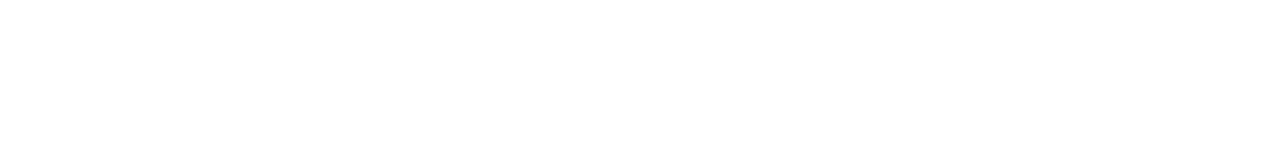
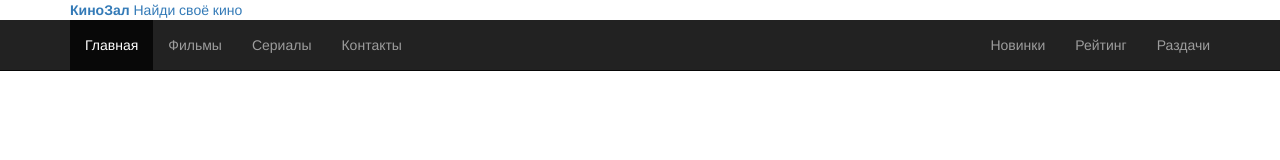
Before and after one commit to Kristina-7/kinozal-template-init-project, a website: page index.html in a window 1280 px wide. Drawn offline with Linux system fonts and the light colour scheme.

Commit message:
razmetka header

```diff
--- a/index.html
+++ b/index.html
@@ -4,13 +4,12 @@
 
 <head>
   <meta charset="UTF-8">
-  <meta name="viewport"
-        content="width=device-width, initial-scale=1.0, minimum-scale=1.0">
+  <meta name="viewport" content="width=device-width, initial-scale=1.0, minimum-scale=1.0">
   <meta http-equiv="X-UA-Compatible" content="ie=edge">
   <title>КиноЗал</title>
   <link href="libs/bootstrap/dist/css/bootstrap.min.css" rel="stylesheet">
   <link href="https://fonts.googleapis.com/css2?family=PT+Sans:wght@400;700&family=PT+Serif:wght@400;700&display=swap"
-        rel="stylesheet">
+    rel="stylesheet">
   <link href="assets/css/style.css" rel="stylesheet">
   <link rel="icon" href="assets/img/favicon.png" type="image/x-icon">
   <!--[if lt IE 9]>
@@ -20,10 +19,54 @@
 </head>
 
 <body>
+  <header class="header">
+    <div class="header-logo">
+      <div class="container">
+        <a href="/">
+          <strong class="header-logo__title">КиноЗал</strong>
+          <span class="header-logo__description">Найди своё кино</span>
+        </a>
+      </div>
+    </div>
 
 
-<script src="libs/jquery/dist/jquery.min.js"></script>
-<script src="libs/bootstrap/dist/js/bootstrap.min.js"></script>
+    <div class="header-menu">
+      <nav class="navbar navbar-inverse navbar-static-top">
+        <div class="container">
+          <!-- Brand and toggle get grouped for better mobile display -->
+          <div class="navbar-header">
+            <button type="button" class="navbar-toggle collapsed" data-toggle="collapse" data-target="#navbar-top"
+              aria-expanded="false">
+              <span class="sr-only">Toggle navigation</span>
+              <span class="icon-bar"></span>
+              <span class="icon-bar"></span>
+              <span class="icon-bar"></span>
+            </button>
+          </div>
+
+          <!-- Collect the nav links, forms, and other content for toggling -->
+          <div class="collapse navbar-collapse" id="bs-example-navbar-collapse-1">
+            <ul class="nav navbar-nav navbar-left">
+              <li class="active"><a href="#">Главная <span class="sr-only">(current)</span></a></li>
+              <li><a href="#">Фильмы</a></li>
+              <li><a href="#">Сериалы</a></li>
+              <li><a href="#">Контакты</a></li>
+            </ul>
+            <ul class="nav navbar-nav navbar-right">
+              <li><a href="#">Новинки</a></li>
+              <li><a href="#">Рейтинг</a></li>
+              <li><a href="#">Раздачи</a></li>
+            </ul>
+            </li>
+            </ul>
+          </div><!-- /.navbar-collapse -->
+        </div><!-- /.container-fluid -->
+      </nav>
+    </div>
+  </header>
+
+  <script src="libs/jquery/dist/jquery.min.js"></script>
+  <script src="libs/bootstrap/dist/js/bootstrap.min.js"></script>
 </body>
 
 </html>
```
